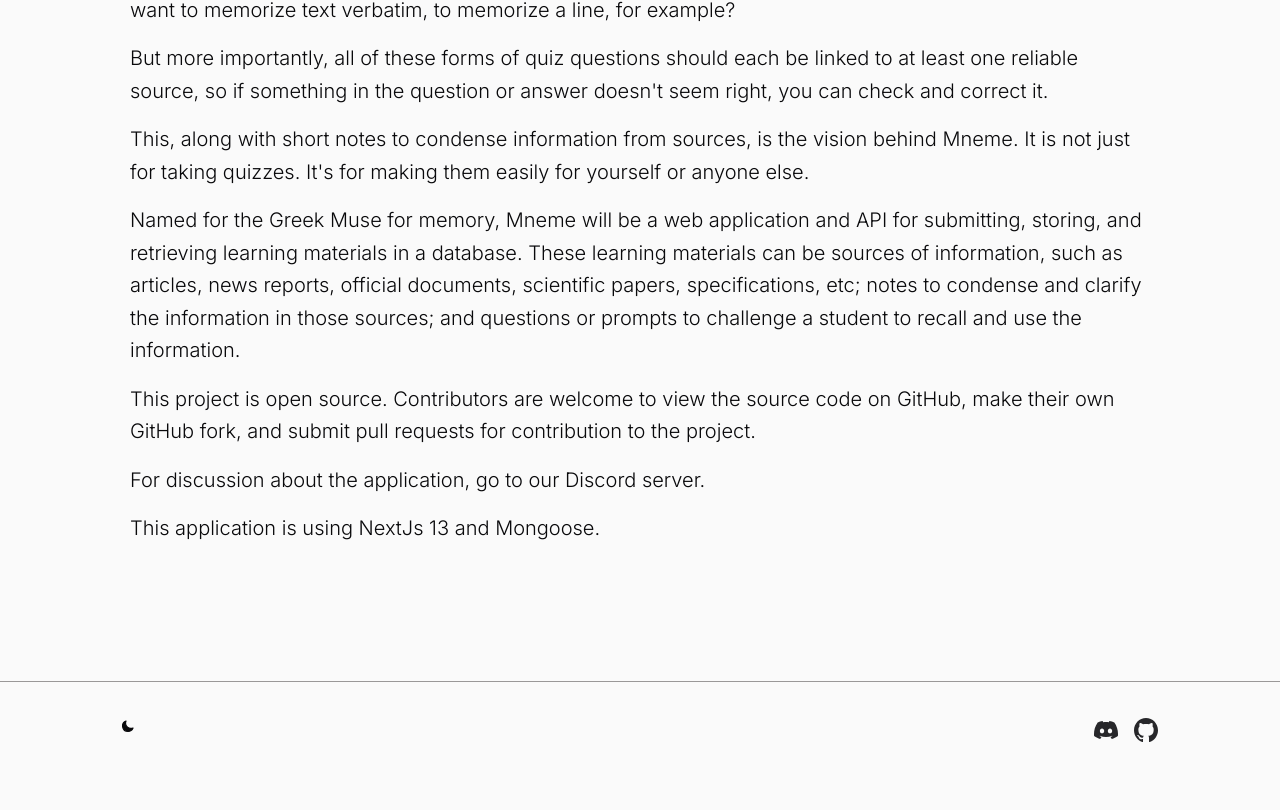
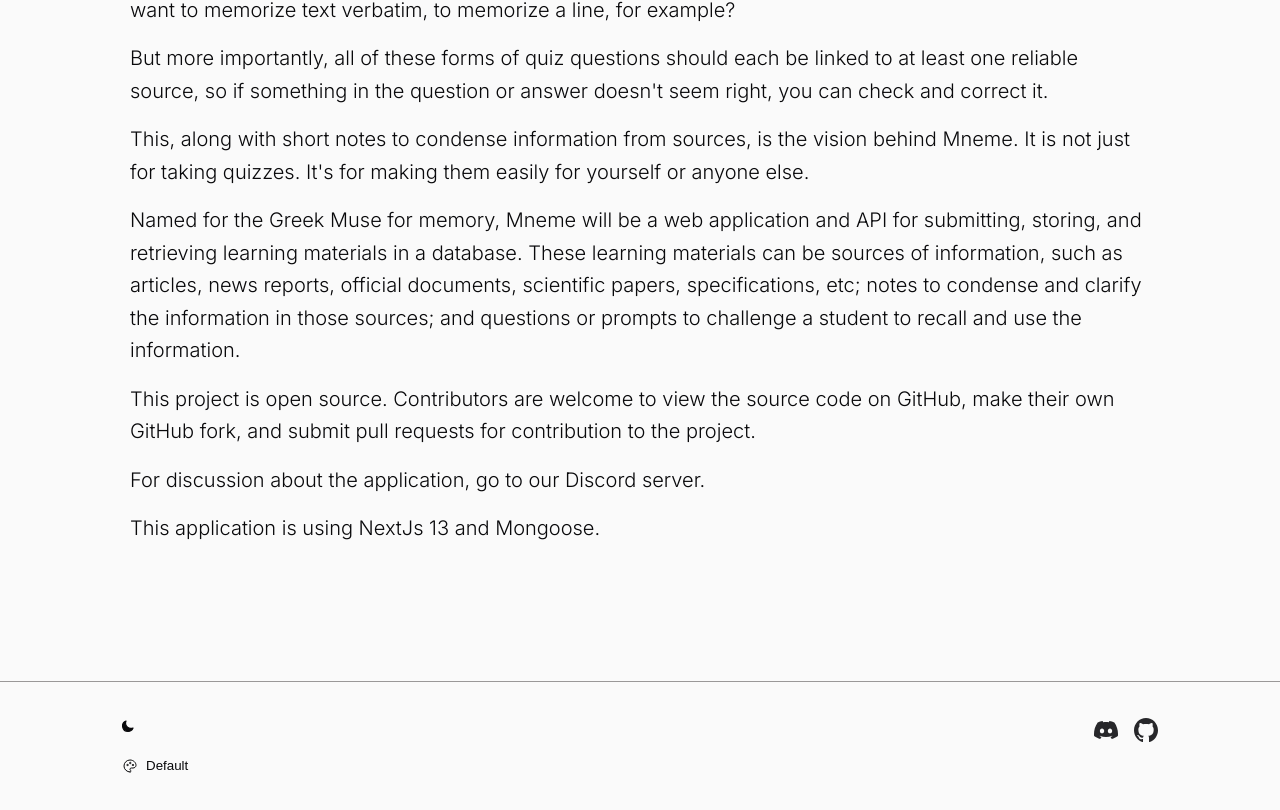
Before and after one commit to LLAMA-Coop/Alpaca, a Next.js app: page /about in a window 1280 px wide. Shown: the part 704-1514 px from the top of the page. Built offline with nearby package versions, Linux system fonts and the light colour scheme.

Commit message:
Fix bug with unset activePalette

```diff
--- a/app/components/Footer.jsx
+++ b/app/components/Footer.jsx
@@ -62,7 +62,7 @@ const Footer = () => {
     const setPalette = () => {
       const palette = localStorage.getItem("palette");
 
-      setActivePalette(parseInt(palette) ?? 0);
+      setActivePalette(isNaN(parseInt(palette)) ? 0 : parseInt(palette));
       setCssVariables(palettes[parseInt(palette) ?? 0]);
     };
 
@@ -90,14 +90,14 @@ const Footer = () => {
   };
 
   const setCssVariables = (palette) => {
-    if(!palette) return;
+    if (!palette) return;
     paletteAttributes.forEach((attr, index) => {
       document.documentElement.style.setProperty(attr, palette.colors[index]);
     });
   };
 
   const setPalette = (index) => {
-    setActivePalette(index);
+    setActivePalette(parseInt(index));
     localStorage.setItem("palette", index);
     setCssVariables(palettes[index]);
   };
@@ -172,7 +172,7 @@ const Footer = () => {
                   : "",
               }}
             >
-              {palettes[activePalette] && <div>
+              <div>
                 <svg
                   xmlns="http://www.w3.org/2000/svg"
                   width="16"
@@ -190,7 +190,7 @@ const Footer = () => {
                   <path d="M16.5 10.5m-1 0a1 1 0 1 0 2 0a1 1 0 1 0 -2 0" />
                 </svg>
                 <span>{palettes[activePalette].name}</span>
-              </div>}
+              </div>
             </button>
 
             {showPalettes && (
```
